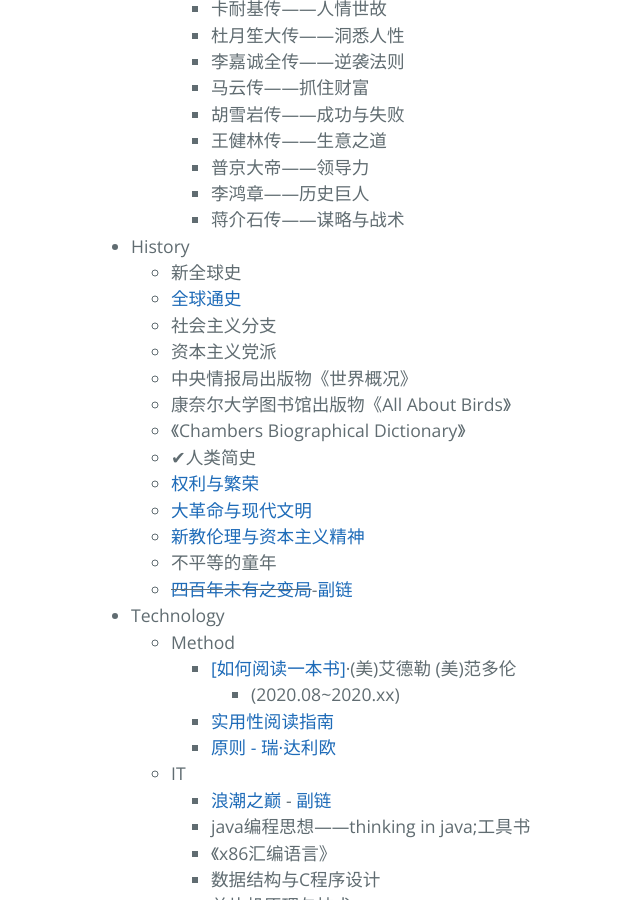
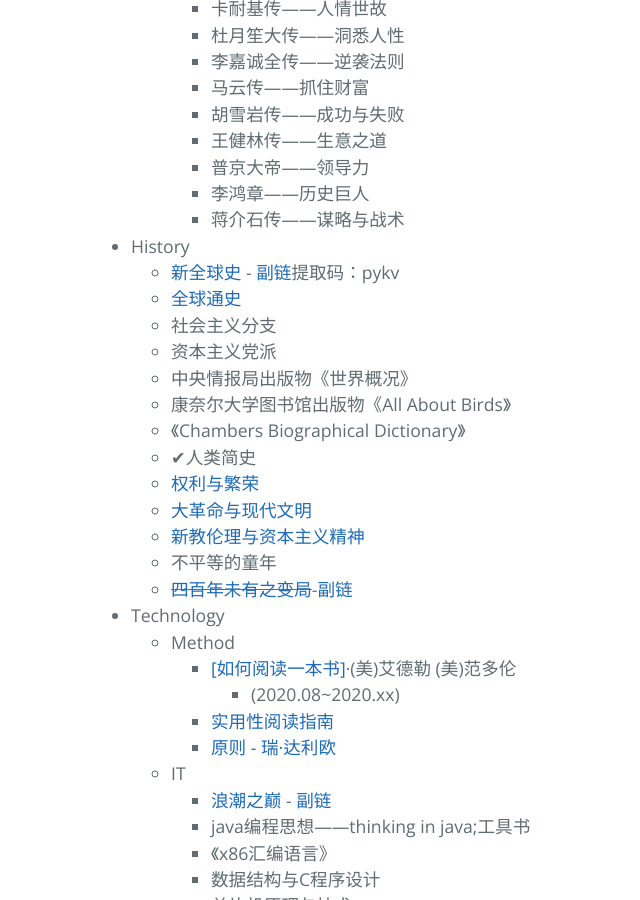
Before and after one commit to AmbroseRen/test, a Jekyll site: the page built from Library/BookListsOne.md, in a window 1280 px wide and 900 px high, scrolled down 1396 px. Shown: the whole window, without its empty margins (133-773 px from the left). Built offline with Jekyll 4.4.1, drawn with Linux system fonts in a browser that asks for light colours; our own code applies the rules of GitHub Pages for plain Markdown files; the repository's description, which GitHub fills in, is left out.

Commit message:
Update BookListsOne.md

```diff
--- a/Library/BookListsOne.md
+++ b/Library/BookListsOne.md
@@ -92,7 +92,7 @@
     </li>
     <li>History
         <ul>
-            <li>新全球史</li>
+            <li><a href="https://files.catbox.moe/1cn69b.pdf">新全球史</a> - <a href="https://pan.baidu.com/s/1Xit7hwfukJDBkXMecOrdFg">副链</a>提取码：pykv </li>
             <li><a href="https://cdn.jsdelivr.net/gh/AmbroseRen/Picture@master/book/History/全球通史.pdf">全球通史</a></li>
             <li>社会主义分支</li>
             <li>资本主义党派</li>
```
